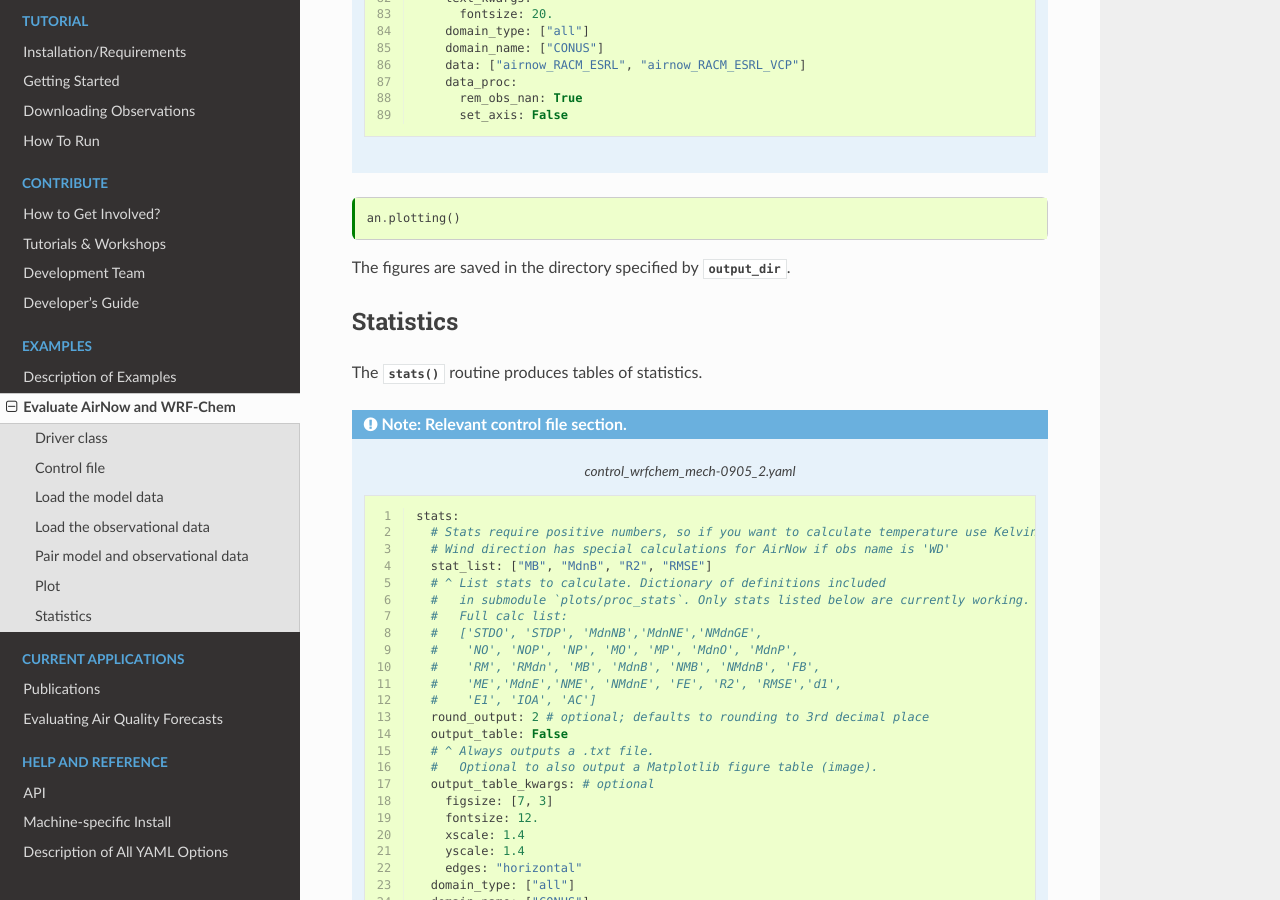
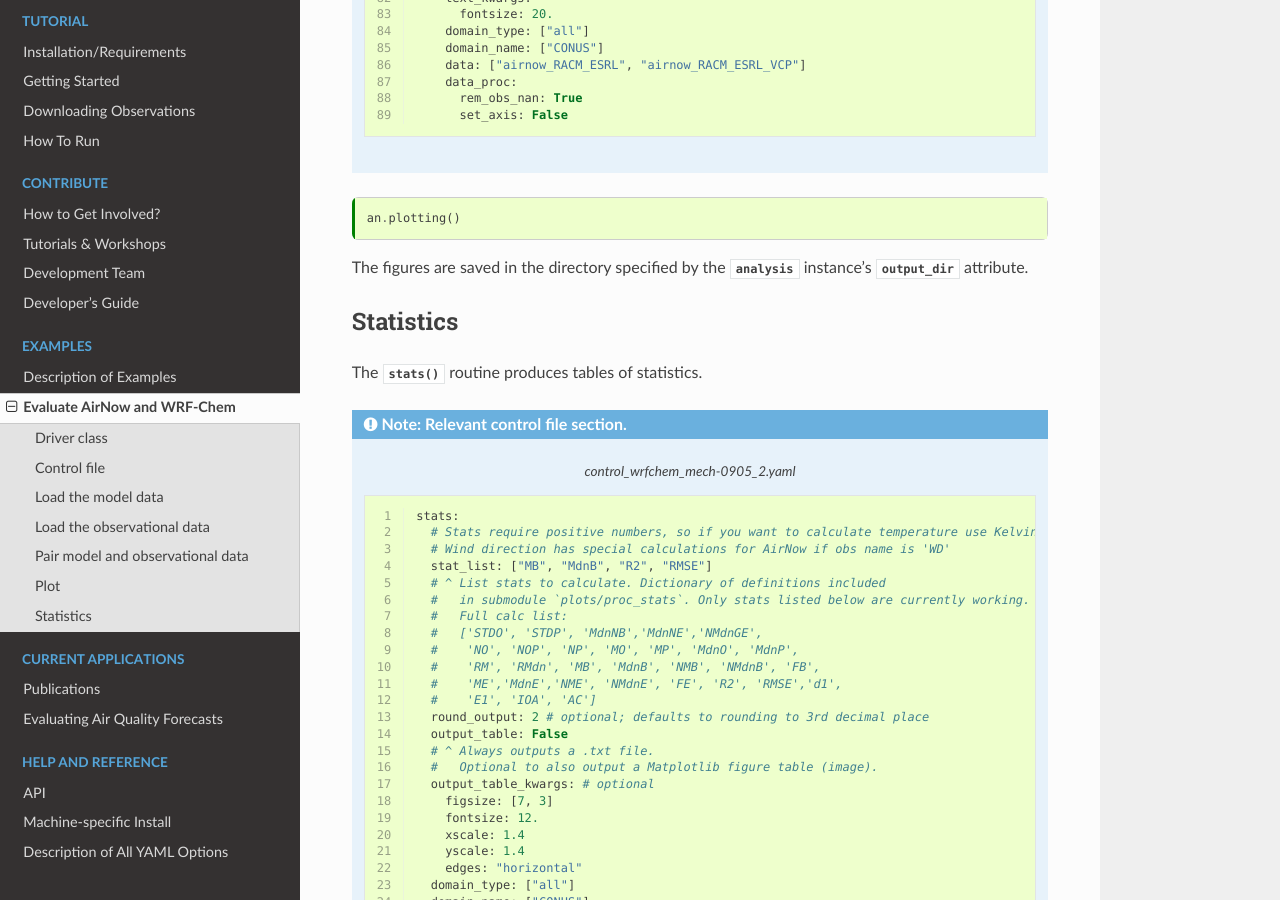
Before and after one commit to NOAA-CSL/MELODIES-MONET, a Sphinx documentation site: the page built from docs/examples/airnow_wrfchem.md, in a window 1280 px wide and 900 px high, scrolled down 9441 px. Built offline with Sphinx 7.4.7 and the Read the Docs theme 2.0.0, drawn with Linux system fonts in a browser that asks for light colours.

Commit message:
enhance fig output dir reference

````diff
--- a/docs/examples/airnow_wrfchem.md
+++ b/docs/examples/airnow_wrfchem.md
@@ -183,8 +183,10 @@ The {meth}`~melodies_monet.driver.analysis.plotting` routine produces plots.
 an.plotting()
 ```
 
-The figures are saved in the directory specified by
-{attr}`~melodies_monet.driver.analysis.output_dir`.
+The figures are saved in the directory specified by the
+{class}`~melodies_monet.driver.analysis` instance's
+{attr}`~melodies_monet.driver.analysis.output_dir`
+attribute.
 
 ## Statistics
 
````
